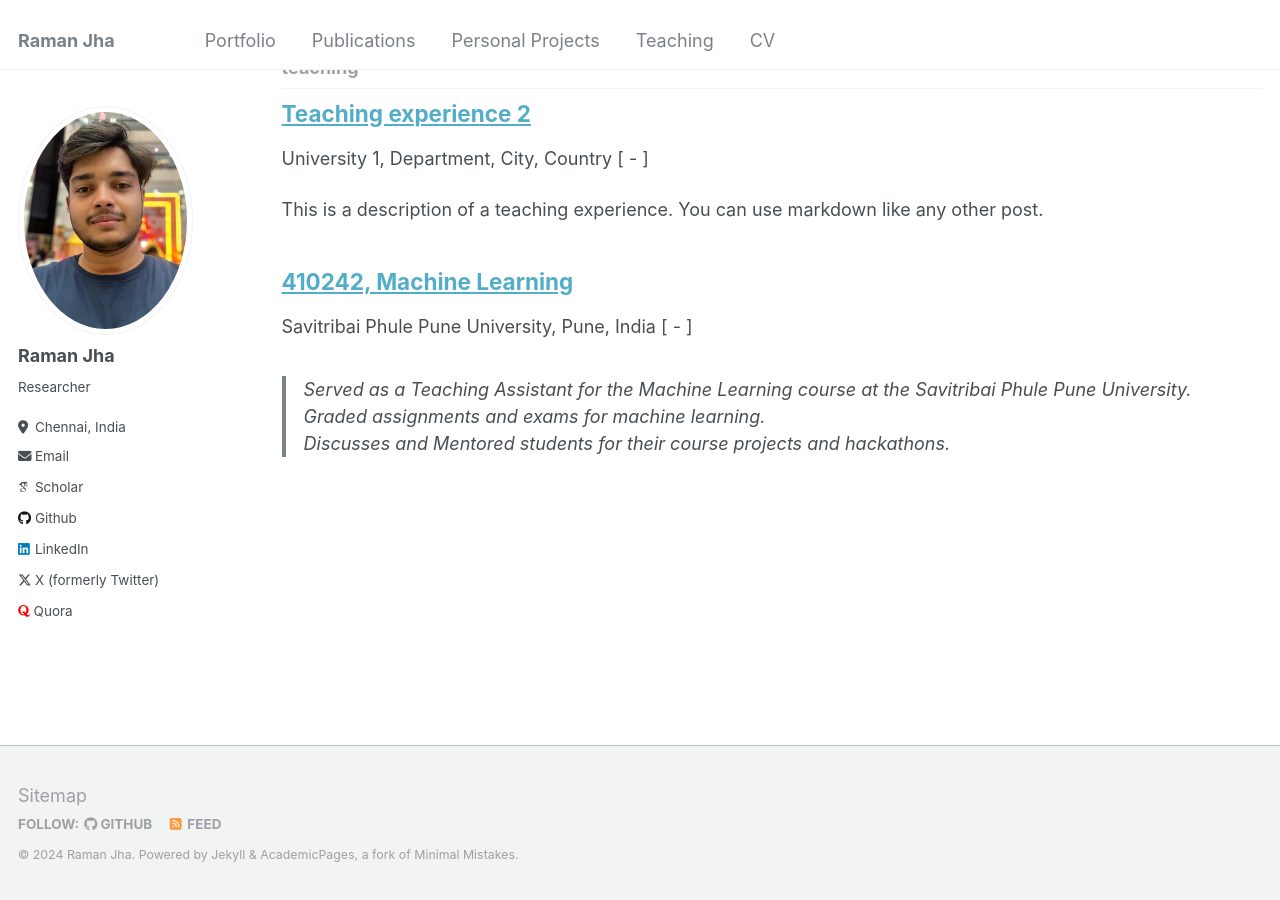
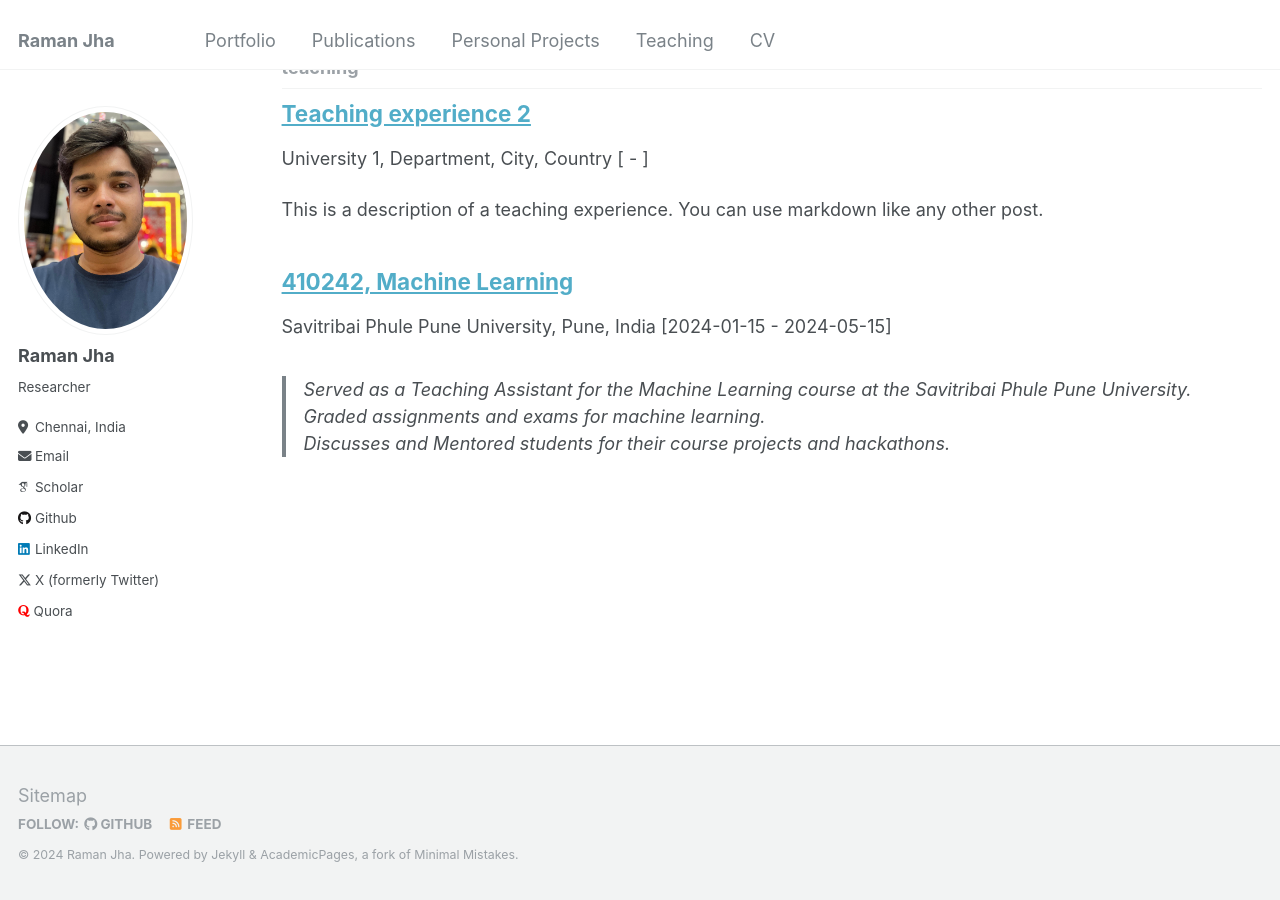
Before and after one commit to jhakrraman/jhakrraman.github.io, a Jekyll site: the page built from _pages/collection-archive.html, in a window 1280 px wide and 900 px high, scrolled down 4803 px. Built offline with Jekyll 4.4.1, drawn with Linux system fonts in a browser that asks for light colours; some web fonts are replaced.

Commit message:
Update 50_ML.md

```diff
--- a/_teaching/50_ML.md
+++ b/_teaching/50_ML.md
@@ -4,7 +4,8 @@ collection: teaching
 type: "Undergraduate course"
 permalink: /teaching/
 venue: "Savitribai Phule Pune University"
-date: 2019-08-15
+date1: 2024-01-15
+date2: 2024-05-15
 location: "Pune, India"
 ---
 
```
